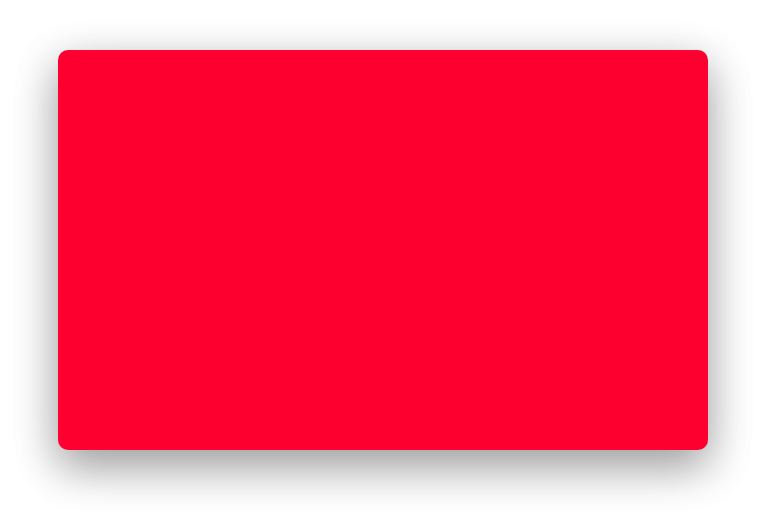
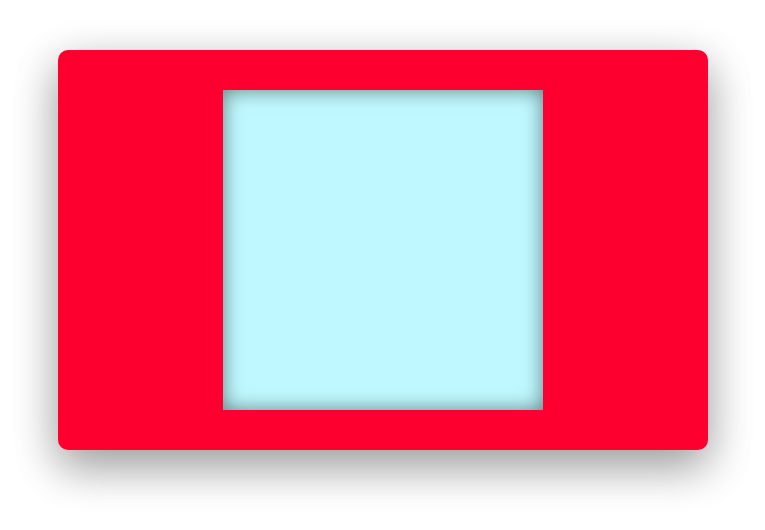
Before and after one commit to ehsanh06/react-pokedex, a React (Create React App) app: page / in a window 1280 px wide. Shown: the top 530 px of the page, without its empty margins (257-1022 px from the left). Built offline with nearby package versions, Linux system fonts and the light colour scheme.

Commit message:
PokeList component added

```diff
--- a/src/components/App.js
+++ b/src/components/App.js
@@ -1,5 +1,7 @@
 import React, { Component } from 'react';
 import './styles/App.css';
+
+import PokeList from './PokeList';
 
 export default class App extends Component {
 
@@ -11,7 +13,7 @@ export default class App extends Component {
   render() {
     return (
       <div className="App">
-
+        <PokeList />
       </div>
     );
   }
--- /dev/null
+++ b/src/components/PokeList.js
@@ -0,0 +1,12 @@
+import React from 'react';
+import './styles/PokeList.css';
+
+const PokeList = () => {
+    return (
+        <section className="poke-list__section">
+
+        </section>
+    )
+}
+
+export default PokeList;
--- /dev/null
+++ b/src/components/styles/PokeList.css
@@ -0,0 +1,13 @@
+.poke-list__section {
+    display: flex;
+    flex-wrap: wrap;
+    justify-content: space-around;
+    align-items: center;
+    width: 50%;
+    height: 80%;
+    padding: 10px;
+    margin-right: 10px;
+    background: #bff9ff;
+    box-shadow: inset 0 0 20px rgba(0, 0, 0, 0.5);
+    overflow: scroll;
+}
```
